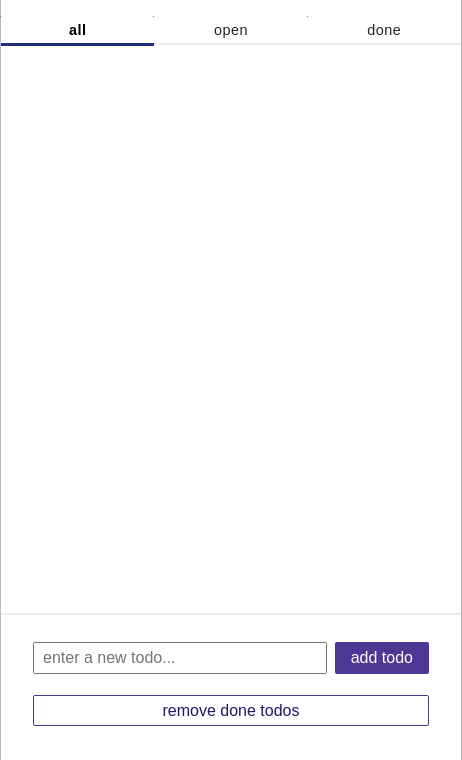
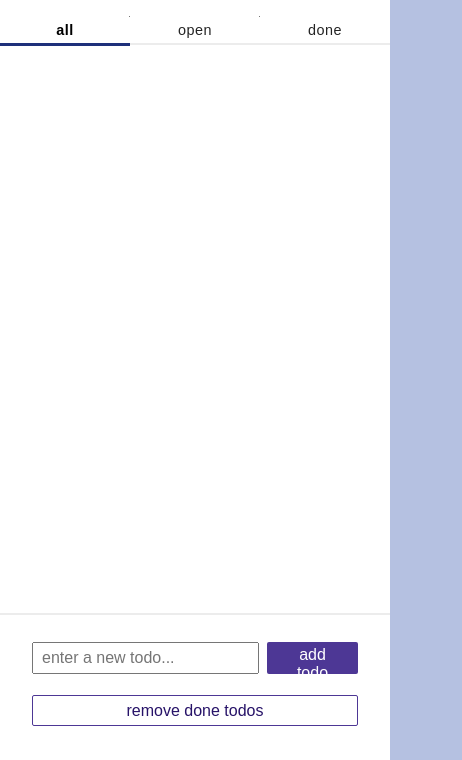
Before and after one commit to franzi-fk/simplest-todo-app, a plain HTML site: page index.html in a window 390 px wide. Shown: the part 84-844 px from the top of the page, 462 px wide, since content can reach past the window. Drawn offline with Linux system fonts and the light colour scheme.

Commit message:
feat: improved responsiveness

```diff
--- a/style.css
+++ b/style.css
@@ -203,3 +203,25 @@ li label,
 li input[type="checkbox"] {
   cursor: pointer;
 }
+
+/*_____________________________________________*/
+/*-------------------MOBILE--------------------*/
+
+@media (max-width: 600px) {
+  body {
+    display: grid;
+    grid-template-columns: 1fr;
+  }
+
+  main {
+    grid-column-start: 1;
+    grid-column-end: -1;
+    display: grid;
+    grid-template-rows: auto 1fr auto;
+    height: 100%;
+    width: 100%;
+    box-shadow: none;
+    border: none;
+    background-color: rgb(255, 255, 255);
+  }
+}
```
